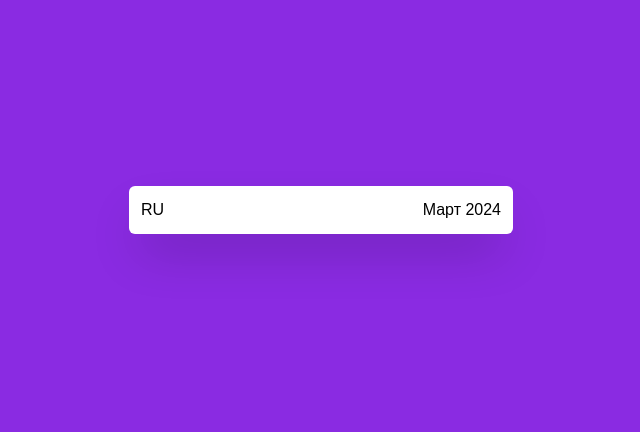
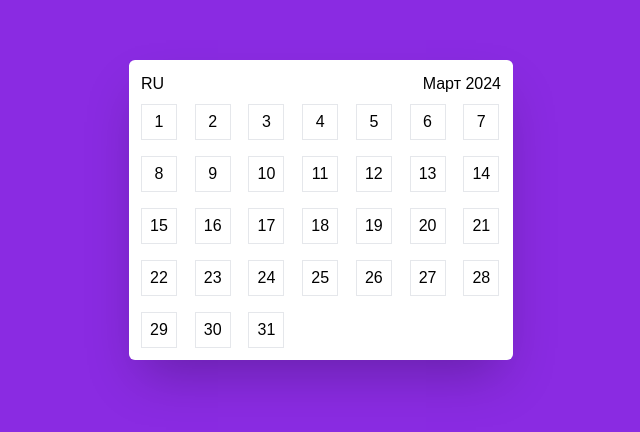
Before and after one commit to Horizonnns/vue-custom-calendar, a Vue app: page / in a window 1280 px wide. Shown: the part 190-622 px from the top of the page, without its empty margins (319-959 px from the left). Built offline with nearby package versions, Linux system fonts and the light colour scheme.

Commit message:
Displayed all days of the current month in a template

```diff
--- a/src/components/Calendar.vue
+++ b/src/components/Calendar.vue
@@ -50,16 +50,39 @@ const currMonthAndYear = computed(() => {
 	} ${currYear.value}`;
 });
 
-console.log('currMonthAndYear', currMonthAndYear.value);
+// current-days-of-month-in-array
+const currDate = computed(() => {
+	let date = new Date(currYear.value, currMonthIndex.value + 1, 0);
+	return (date = Array.from({ length: date.getDate() }, (_, i) => i + 1));
+});
+
+// current-days-of-month
+const daysToShow = computed(() => {
+	const days = [];
+
+	currDate.value.forEach((day) => {
+		days.push({ number: day });
+	});
+
+	return days;
+});
 </script>
 
 <template>
-	<div class="bg-white w-96 p-3 rounded-md shadow-2xl">
+	<div class="bg-white w-96 p-3 rounded-md shadow-2xl space-y-2">
+		<!-- header -->
 		<div class="flex items-center justify-between">
 			<button @click="languageToggler" class="uppercase">
 				{{ currLanguage }}
 			</button>
 			<span>{{ currMonthAndYear }}</span>
 		</div>
+
+		<!-- calendar-body -->
+		<div class="grid grid-cols-7 gap-4">
+			<div v-for="day in daysToShow" :key="day.number">
+				<button class="border w-9 h-9">{{ day.number }}</button>
+			</div>
+		</div>
 	</div>
 </template>
```
